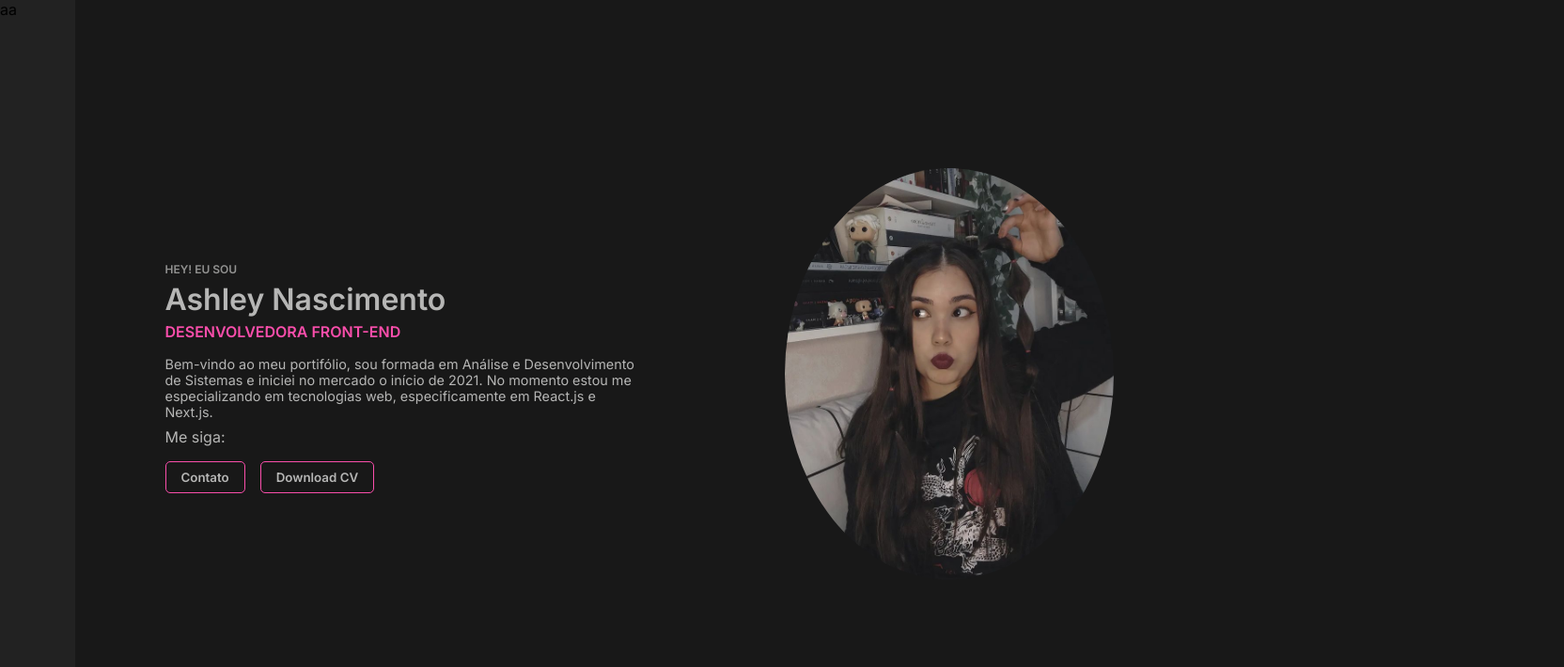
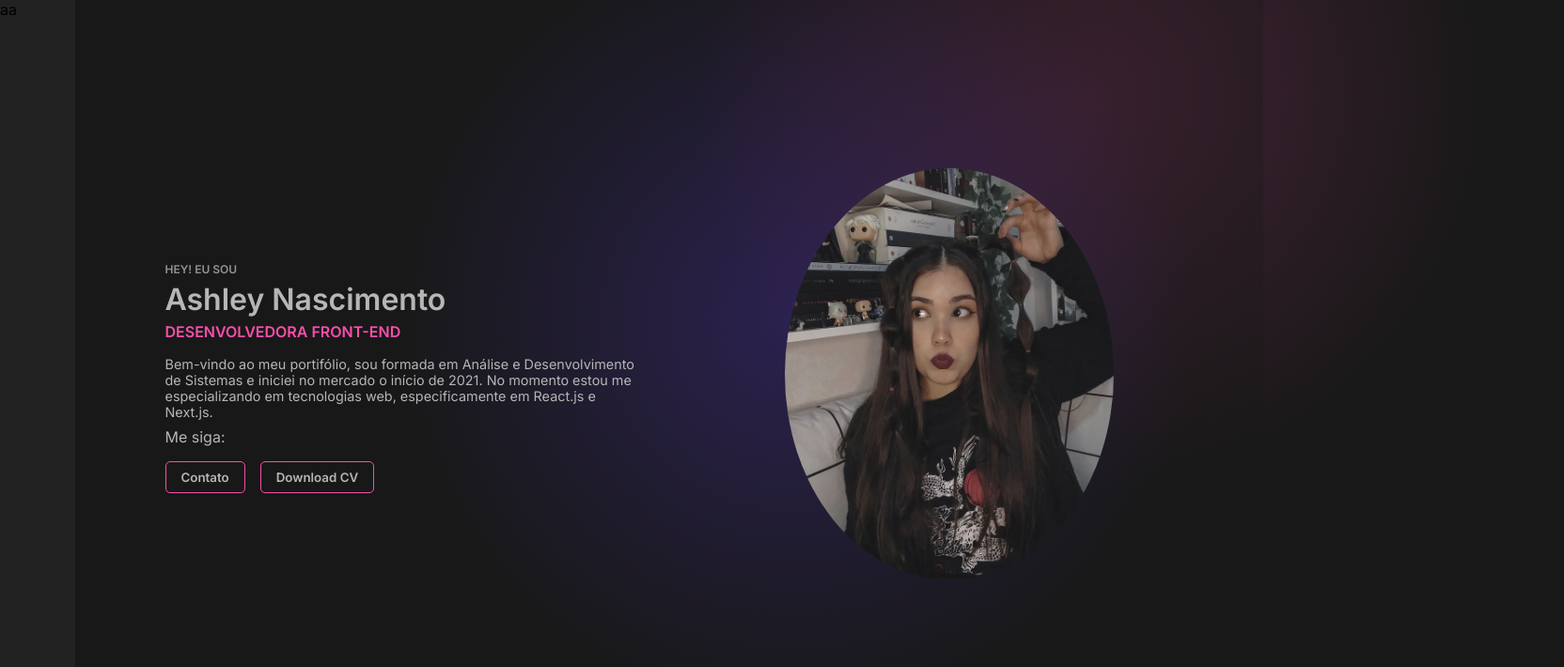
Before and after one commit to ashley-nascimento/my-portifolio, a React (Vite) app: page / in a window 1280 px wide. Shown: the top 710 px of the page at 94% size, 1664 px wide, since content can reach past the window. Built offline with nearby package versions, Linux system fonts and the light colour scheme.

Commit message:
adding blur background

```diff
--- a/src/components/Introduction.tsx
+++ b/src/components/Introduction.tsx
@@ -1,9 +1,11 @@
-import { ButtonContainer, ImgContainer, Wrapper } from "../styles/introduction";
+import { Background, BackgroundPurple, ButtonContainer, ImgContainer, Wrapper } from "../styles/introduction";
 import { TypeWriter } from "./TypeWriter";
 
 export function Introduction(){
     return(
         <Wrapper>
+            <Background />
+            <BackgroundPurple />
             <div>
                 <div>
                     <strong>Hey! Eu sou</strong>
--- a/src/styles/introduction.ts
+++ b/src/styles/introduction.ts
@@ -1,7 +1,9 @@
 import styled from "styled-components"
+
 
 export const Wrapper = styled.section`
     height: 100vh;
+    overflow: hidden;
     display:  flex;
     justify-content: center;
     align-items: center;
@@ -42,6 +44,7 @@ export const Wrapper = styled.section`
     }
 `
 
+
 export const ImgContainer = styled.div`
     max-width: 500px;
 
@@ -51,8 +54,6 @@ export const ImgContainer = styled.div`
         max-width: 350px;
         border-radius: 100%;
     }
-
-
 `
 
 export const ButtonContainer = styled.div`
@@ -74,3 +75,25 @@ export const ButtonContainer = styled.div`
         }
     }
 `
+
+export const Background = styled.span`
+    background: radial-gradient(var(--pink) 0%, var(--gray-900) 60%);
+    opacity: 0.2;
+    width: 1000px;
+    height: 1000px;
+    position: absolute;
+    z-index: -99;
+    top: -50%;
+    right: -30%;
+`
+
+export const BackgroundPurple = styled.span`
+    background: radial-gradient(#5837D0 0%, var(--gray-900) 60%);
+    opacity: 0.3;
+    width: 1000px;
+    height: 1000px;
+    position: absolute;
+    z-index: -98;
+    top: -20%;
+    right: -5%;
+`
```
